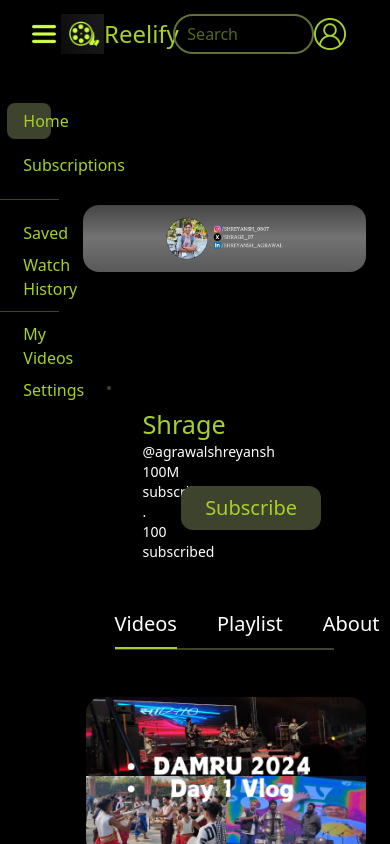
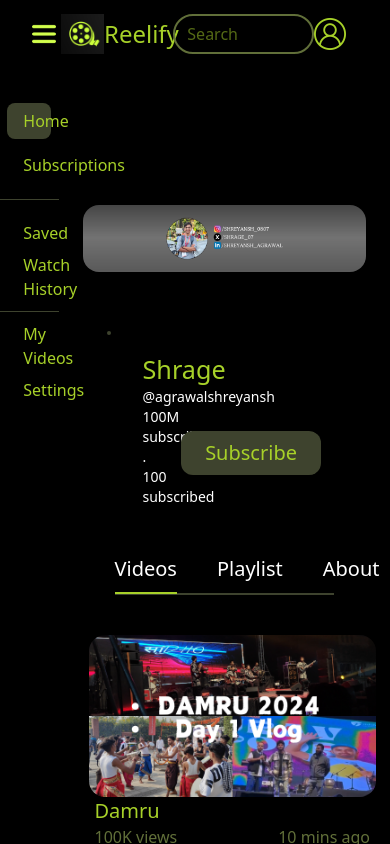
Before and after one commit to agrawalshreyansh/reelify, a React (Vite) app in the folder reelify/: page /user/1 in a window 390 px wide. Built offline with nearby package versions, Linux system fonts and the light colour scheme.

Commit message:
home mobile view

```diff
--- a/reelify/src/components/homeGrid.jsx
+++ b/reelify/src/components/homeGrid.jsx
@@ -1,3 +1,5 @@
+
+
 import {useNavigate} from 'react-router-dom';
 import PropTypes from "prop-types";
 
@@ -114,15 +116,14 @@ function Homegrid({showChannelName}) {
 
   return (
     <>
-      <div className="w-[85vw] h-[92vh] flex py-4 justify-center items-center ">
-        <div
-          className="flex flex-wrap max-h-[98%] w-[98%]"
-        >
+      <div className="w-[85vw] h-[92vh] flex py-4 px-3 justify-center items-center ">
+      <div className="grid grid-cols-1 gap-0 max-h-[100%] sm:grid-cols-2 md:grid-cols-3 lg:grid-cols-4">
+
           {data.map((video) => {
             return (
               <>
-                <div className="h-58 w-78 text-white py-2 mb-[20px] cursor-pointer">
-                  <div onClick={() => {openVideo(video._id)}} className='px-4'>
+                <div className="text-white py-2 pb-2 cursor-pointer">
+                  <div onClick={() => {openVideo(video._id)}} className='px-2.5'>
                     <img src={video.src} className=" object-cover rounded-2xl" />
                   </div>
                   <div className="px-4 text-xl text-primary">
--- a/reelify/src/pages/channelview.jsx
+++ b/reelify/src/pages/channelview.jsx
@@ -36,11 +36,11 @@ const Channelview = ({ Component = "videos" }) => {
         <img src={data.coverImage} className="rounded-2xl" />
       </div>
 
-      <div className="flex -mt-[6vw] px-12 w-[85vw] text-sm h-54">
-        <div className="w-[18%]">
+      <div className="flex -mt-[20vw] xl:-mt-[6vw] lg:-mt-[8vw] md:-mt-[12vw]  px-12 w-[85vw] sm:-mt-[16vw] text-sm h-54">
+        <div className="w-[50%] sm:w-[18%]">
           <img
             src={data.avatar}
-            className="rounded-full border-2 border-highlight w-[100%]"
+            className="rounded-full border-2 border-highlight w-[100%] "
           />
         </div>
         <div className="text-white flex flex-col justify-end w-[30%] px-8 mb-10">
```
